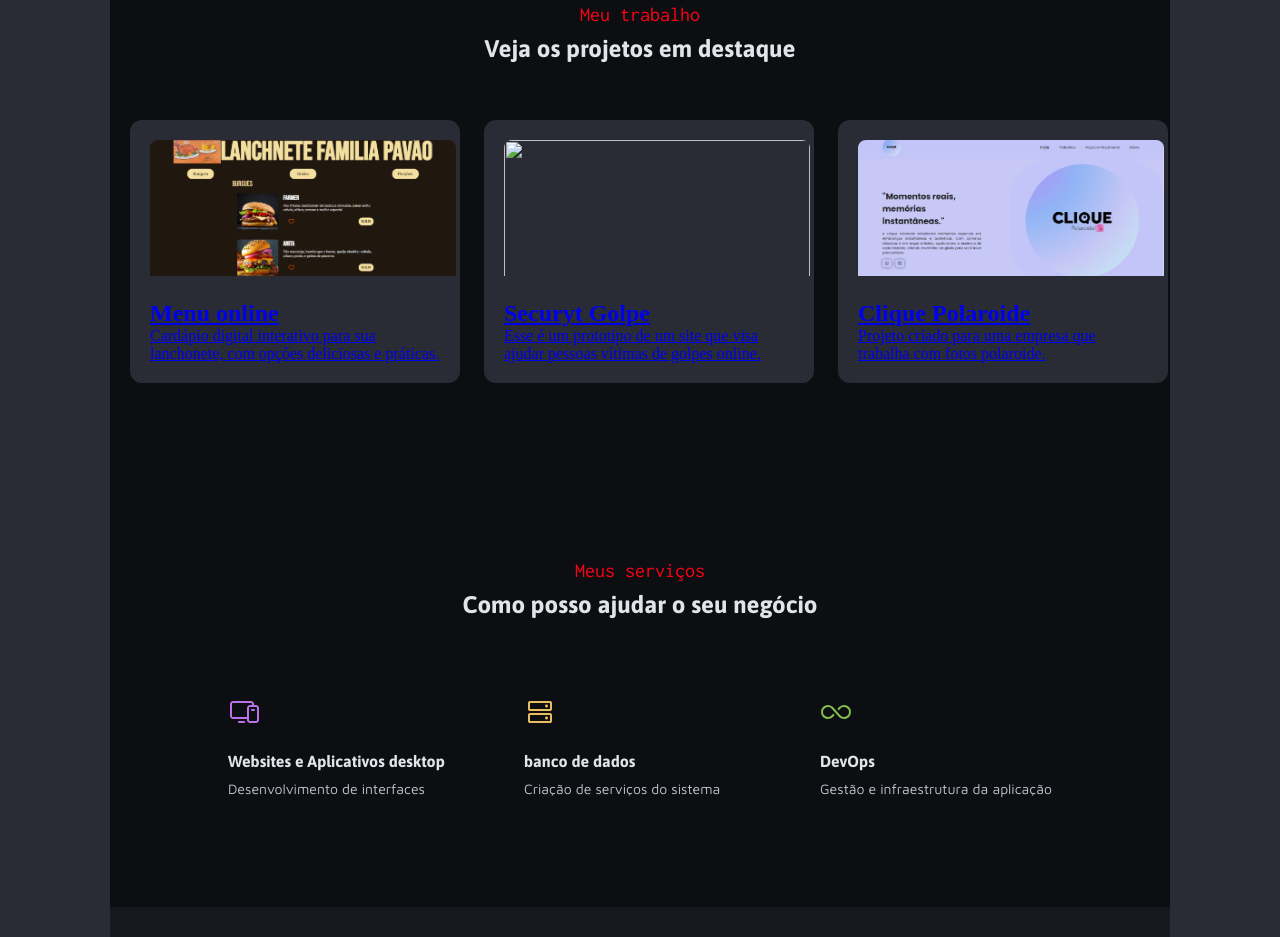
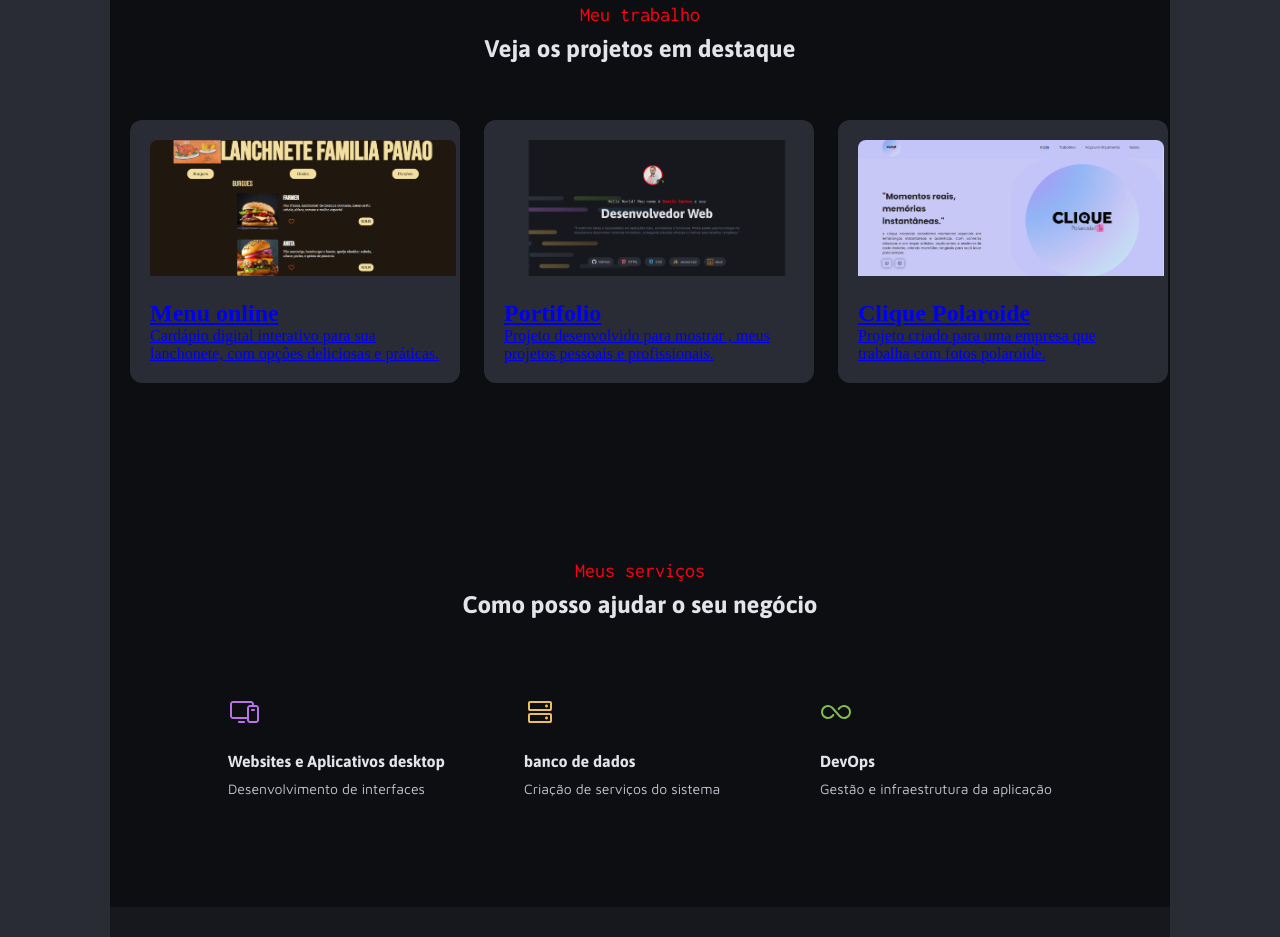
Before and after one commit to Fdsantos207/portifolio, a plain HTML site: page index.html in a window 1280 px wide. Shown: the part 974-1911 px from the top of the page. Drawn offline with Linux system fonts and the light colour scheme.

Commit message:
atualização portifolio

```diff
--- a/index.html
+++ b/index.html
@@ -59,10 +59,10 @@
 
       <a href="https://github.com/Fdsantos207/projetoPI" target="_blank">
       <figure class="project-card">
-        <img src="./assests/images/" alt="">
+        <img src="./assests/images/portifolio.PNG" alt="">
         <figcaption>
-          <h2>Securyt Golpe</h2>
-          <span>Esse é um prototipo de um site que visa ajudar pessoas vítimas de golpes online.</span>
+          <h2>Portifolio</h2>
+          <span>Projeto desenvolvido para mostrar , meus projetos pessoais e profissionais.</span>
         </figcaption>
       </figure>
       </a>
```
